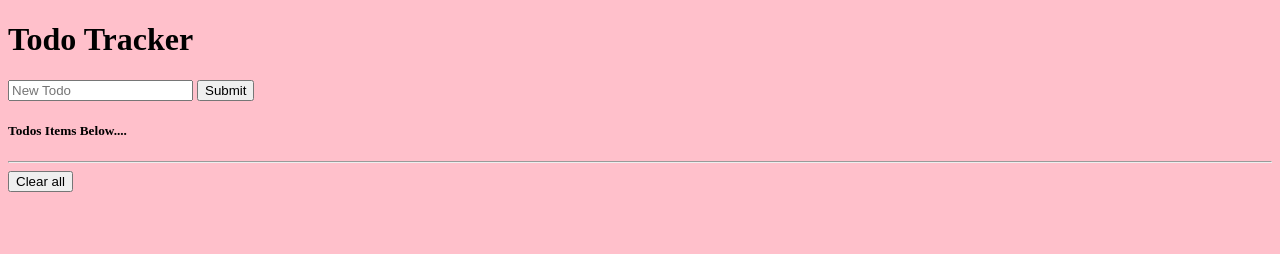
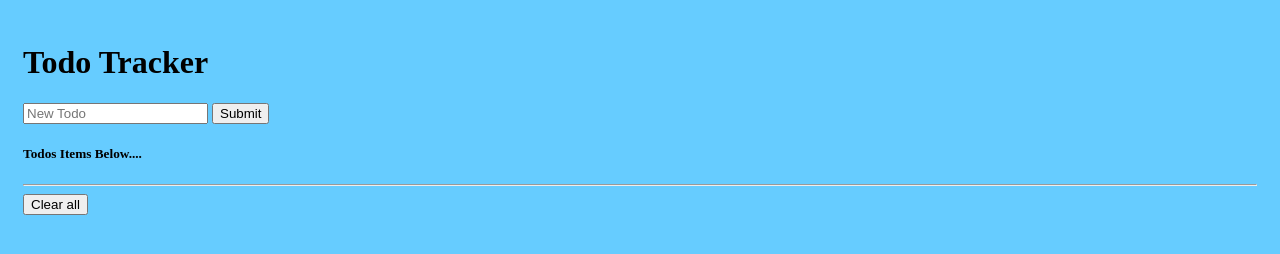
Before and after one commit to nashawng-hyuna/git-demo, a plain HTML site: page index.html in a window 1280 px wide. Drawn offline with Linux system fonts and the light colour scheme.

Commit message:
changed background color

```diff
--- a/index.html
+++ b/index.html
@@ -3,6 +3,16 @@
 <html lang = "en-us">
     <head>
         <title>Index</title>
+
+        <style>
+              body{
+                  border:5px;
+                  padding:15px;
+                  background-color:#66CCFF;
+                  font-family: Serif;
+              }
+
+        </style>
     </head>
 
     <body>
@@ -40,7 +50,7 @@
     <script>
 
         //pink background color
-        document.body.style.backgroundColor = 'pink';
+       // document.body.style.backgroundColor = 'pink';
 
 
         var form = document.getElementById('form');
```
